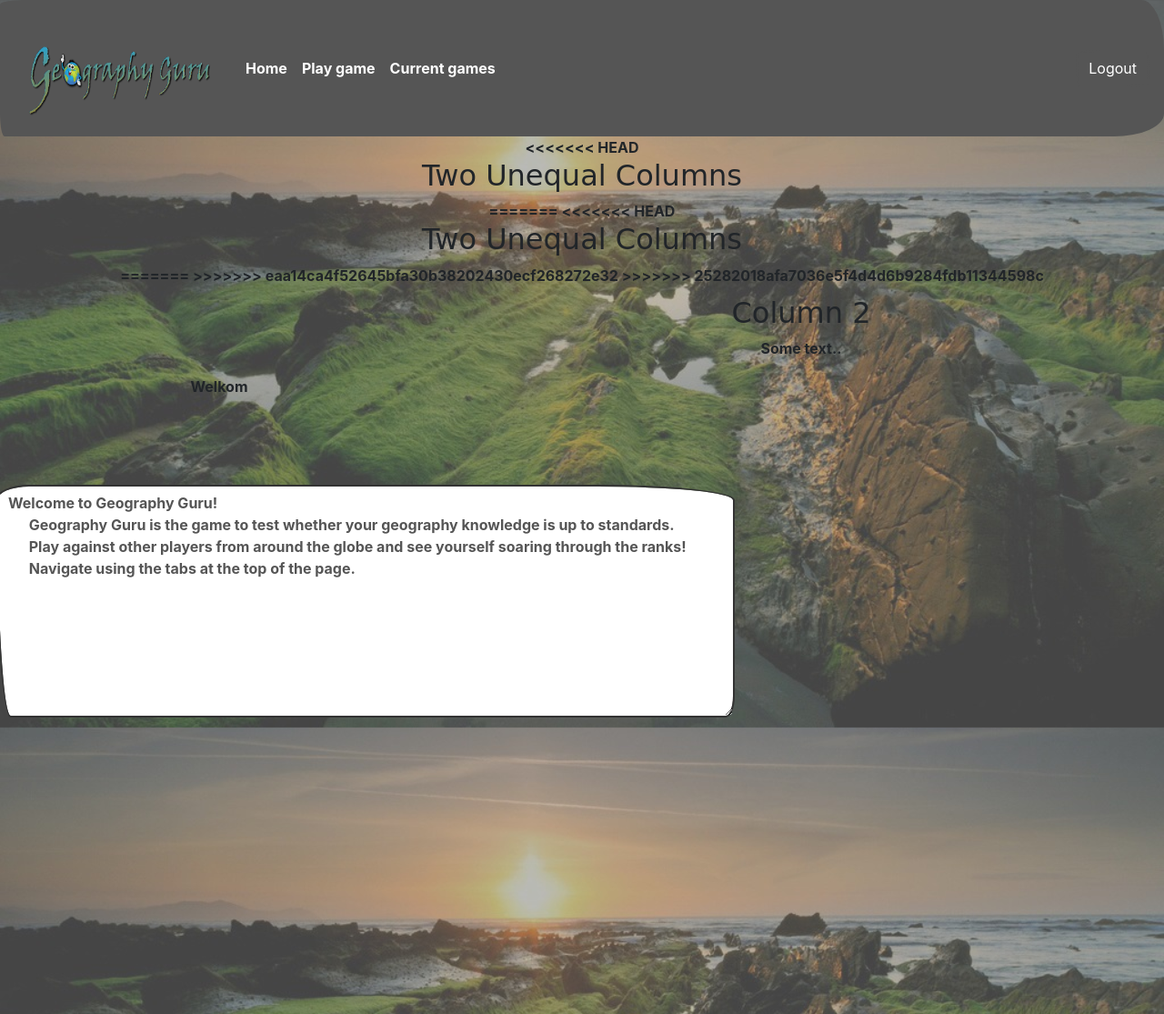
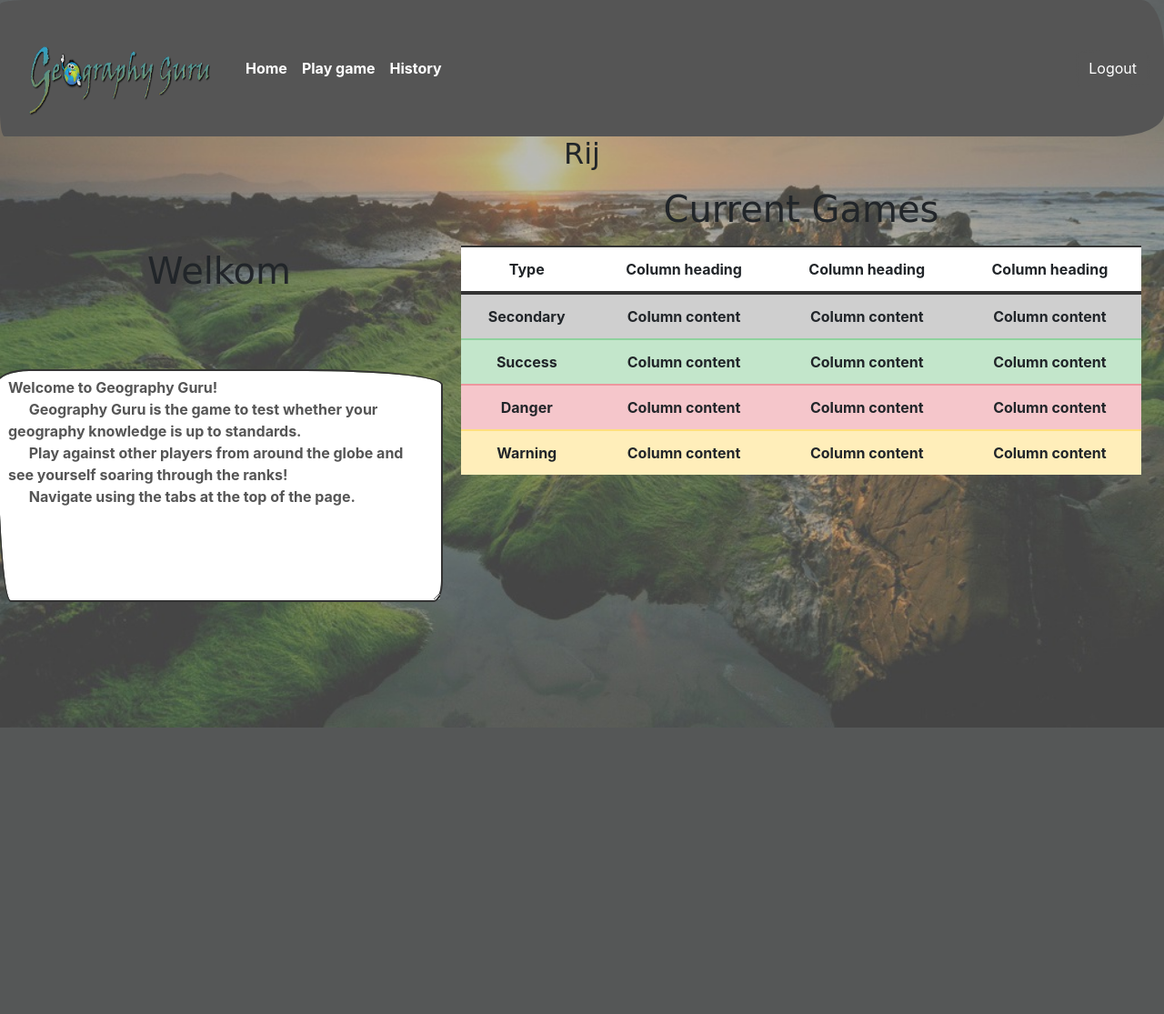
Before and after one commit to Jelleas/WebIK, a Flask app: page / in a window 1280 px wide. Shown: the whole page at 91% size. After the commit the page ends 800 px from the top, so only its background shows below. Run offline with Flask 2, Linux system fonts and the light colour scheme; a user stored in the database is signed in; some libraries are stand-ins or nearby versions; some web fonts are replaced.

Commit message:
homepage update

```diff
--- a/static/styles.css
+++ b/static/styles.css
@@ -15,6 +15,7 @@ body {
 html, body {
     margin: 0;
     height: 100vh;
+    overflow: hidden
 }
 
 .container
@@ -57,6 +58,7 @@ html, body {
   border: 0px solid #fff;
   text-align: center;
 
+
 }
 
 .navbar-brand {
@@ -75,6 +77,9 @@ html, body {
   padding: 9px 10px;
 }
 
+.navbar navbar-expand-lg navbar-light{
+  background-color: red;
+}
 @media (min-width: 768px) {
   .navbar-nav > li > a {
     /* (80px - line-height of 27px) / 2 = 26.5px */
@@ -119,23 +124,23 @@ html, body {
   }
 }
 
-main .form-control
-{
+/*main .form-control*/
+/*{*/
     /* center form controls */
-    display: inline-block;
+/*    display: inline-block;*/
 
     /* override Bootstrap's 100% width for form controls */
-    width: auto;
-}
+/*    width: auto;*/
+/*}*/
 
-main img
-{
+/*main img*/
+/*{*/
     /* constrain images on small screens */
-    max-width: 100%;
-}
+/*    max-width: 100%;*/
+/*}*/
 
-main td
-{
+/*main td*/
+/*{*/
     /* left-align tables' cells */
-    text-align: left;
-}
+/*    text-align: left;*/
+/*}*/
--- a/templates/index.html
+++ b/templates/index.html
@@ -5,21 +5,11 @@
 {% endblock %}
 
 {% block main %}
-<<<<<<< HEAD
-<h2>Two Unequal Columns</h2>
-
-=======
-<<<<<<< HEAD
-
-<h2>Two Unequal Columns</h2>
-
-=======
->>>>>>> eaa14ca4f52645bfa30b38202430ecf268272e32
->>>>>>> 25282018afa7036e5f4d4d6b9284fdb11344598c
+<h2>Rij</h2>
 <div class="row">
   <div class="column left">
     <div class="form-group">
-    <label for="exampleTextarea">Welkom</label>
+    <b><label for="exampleTextarea"><h1>Welkom</h1></label></b>
     <div class = "box">
     <textarea class="form-control" id="exampleTextarea" rows="10" cols="70" align="middle">Welcome to Geography Guru!
       Geography Guru is the game to test whether your geography knowledge is up to standards.
@@ -29,8 +19,41 @@
     </div>
   </div>
   <div class="column right">
-    <h2>Column 2</h2>
-    <p>Some text..</p>
+    <b><label for="exampleTextarea"><h1>Current Games</h1></label></b>
+    <table class="table table-hover">
+      <thead>
+        <tr>
+          <th scope="col">Type</th>
+          <th scope="col">Column heading</th>
+          <th scope="col">Column heading</th>
+          <th scope="col">Column heading</th>
+        </tr>
+      </thead>
+        <tr class="table-secondary">
+          <th scope="row">Secondary</th>
+          <td>Column content</td>
+          <td>Column content</td>
+          <td>Column content</td>
+        </tr>
+        <tr class="table-success">
+          <th scope="row">Success</th>
+          <td>Column content</td>
+          <td>Column content</td>
+          <td>Column content</td>
+        </tr>
+        <tr class="table-danger">
+          <th scope="row">Danger</th>
+          <td>Column content</td>
+          <td>Column content</td>
+          <td>Column content</td>
+        </tr>
+        <tr class="table-warning">
+          <th scope="row">Warning</th>
+          <td>Column content</td>
+          <td>Column content</td>
+          <td>Column content</td>
+        </tr>
+    </thead>
   </div>
 </div>
 {% endblock %}
--- a/templates/layout.html
+++ b/templates/layout.html
@@ -22,7 +22,7 @@
     <body class="">
         <div class="">
             {% if session.user_id %}
-            <nav class="navbar navbar-expand-lg navbar-dark bg-dark">
+            <nav class="navbar navbar-expand-lg navbar-dark bg-dark" style="background-color: #e3f2fd;">
             <a class="navbar-brand" href="{{ url_for('index') }}"><img src={{ url_for('static', filename = 'logo.png') }} width="200" height="70"></span></a>
             <button class="navbar-toggler" type="button" data-toggle="collapse" data-target="#navbarColor02" aria-controls="navbarColor02" aria-expanded="false" aria-label="Toggle navigation">
               <span class="navbar-toggler-icon"></span>
@@ -37,7 +37,7 @@
                   <a class="nav-link" href="#">Play game</a>
                 </li>
                 <li class="nav-item">
-                  <a class="nav-link" href="#">Current games</a>
+                  <a class="nav-link" href="#">History</a>
                 </li>
               </ul>
               <form class="form-inline my-2 my-lg-0" action="{{ url_for('register') }}">
```
